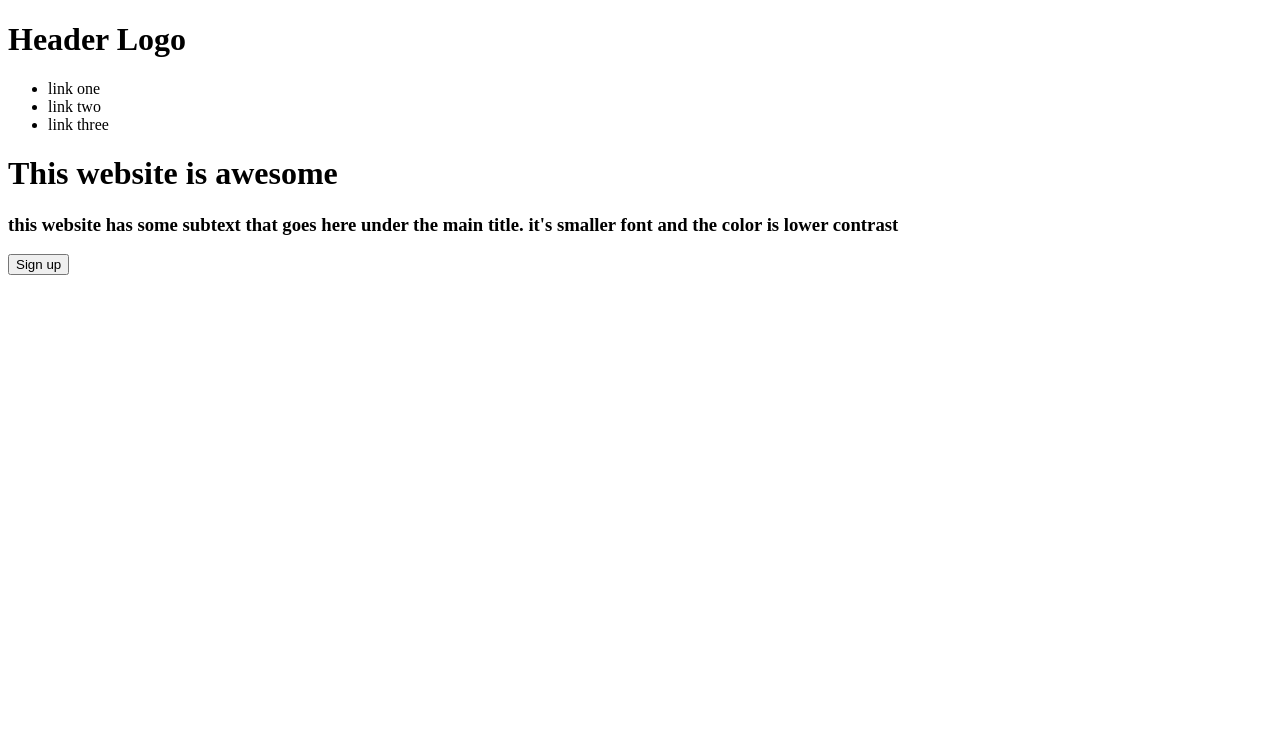
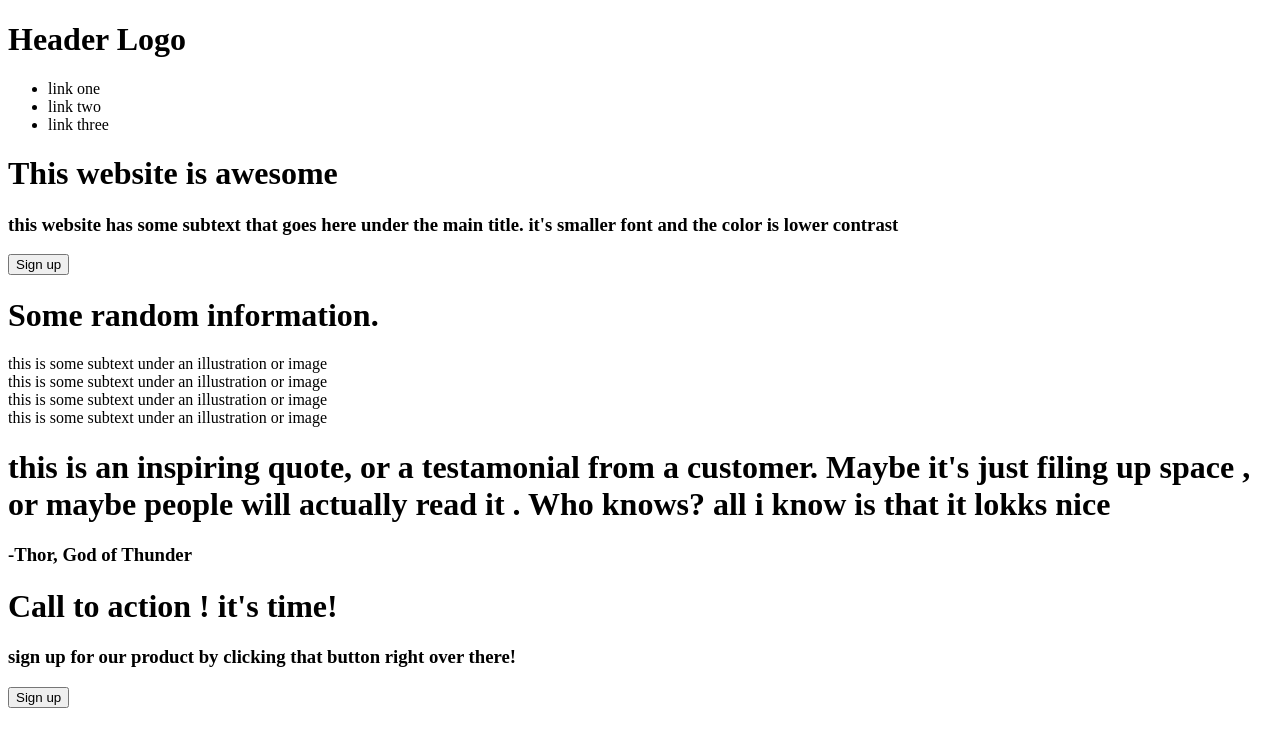
Before and after one commit to rohitjames77/Landing-page, a plain HTML site: page index.html in a window 1280 px wide. Drawn offline with Linux system fonts and the light colour scheme.

Commit message:
completed html structure

```diff
--- a/index.html
+++ b/index.html
@@ -27,7 +27,23 @@
 
 </div>
 </header>
-<div></div>
-<footer></footer>
+<div class="main-content">
+    <h1>Some random information.</h1>
+    <div>this is some subtext under an illustration or image</div>
+    <div>this is some subtext under an illustration or image</div>
+</div>
+    <div>this is some subtext under an illustration or image</div>
+</div>
+    <div>this is some subtext under an illustration or image</div>
+</div>
+
+</div>
+<div><h1>this is an inspiring quote, or a testamonial from a customer. Maybe it's just filing up space , or maybe people will actually read it . Who knows? all i know is that it lokks nice</h1>
+<h3>-Thor, God of Thunder</h3></div>
+<footer>
+    <h1>Call to action ! it's time!</h1>
+    <h3>sign up for our product by clicking that button right over there!</h3>
+    <button type="menu">Sign up</button>
+</footer>
 </body>
 </html>
```
